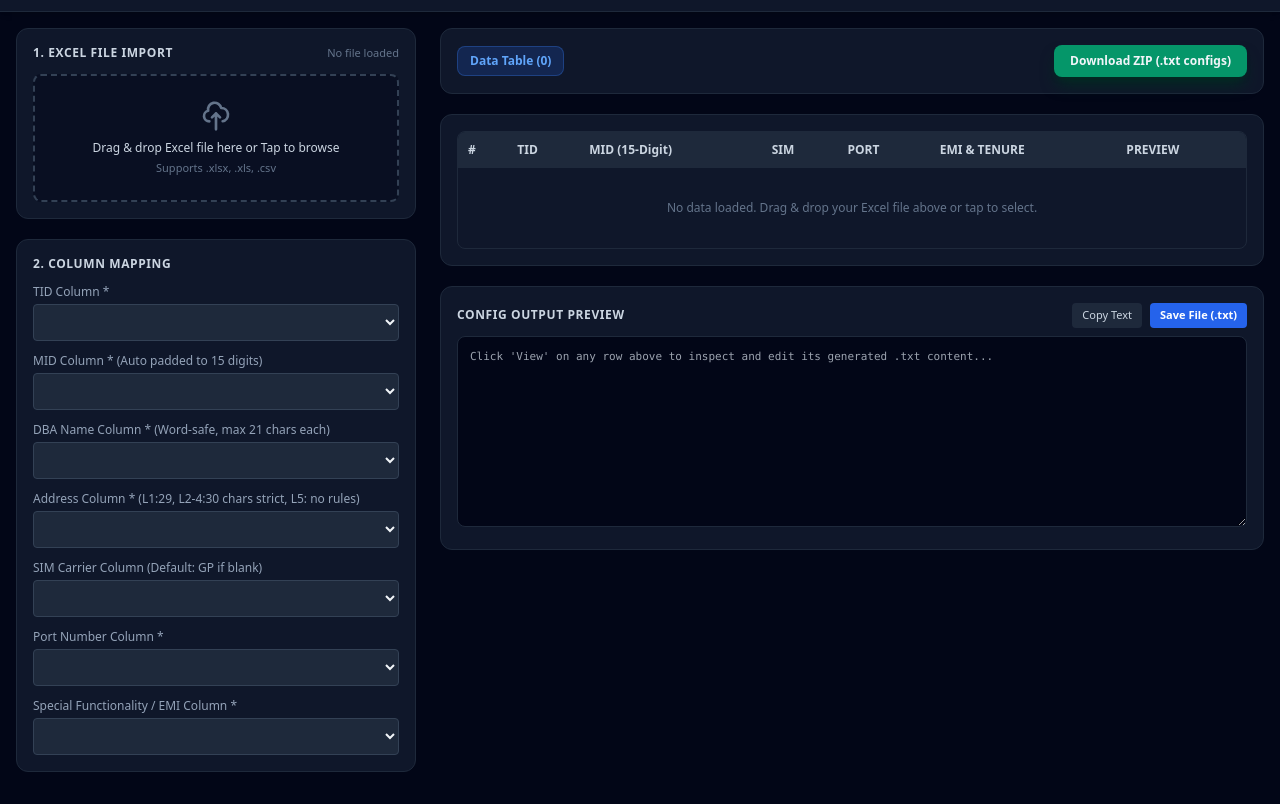
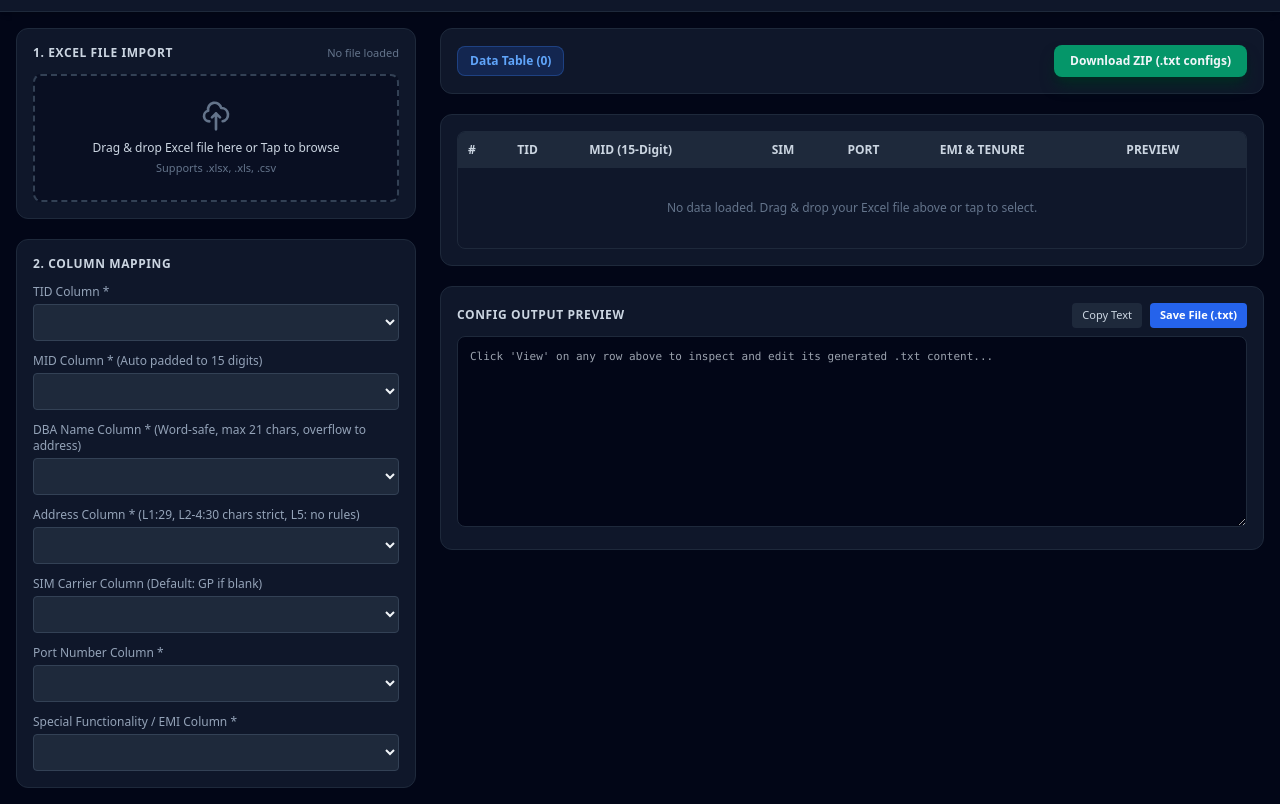
Before and after one commit to rakibahian1-sudo/POS-CONFIG-CITY-BANK, a plain HTML site: page index.html in a window 1280 px wide. Shown: the part 65-869 px from the top of the page. Drawn offline with nearby package versions, Linux system fonts and the light colour scheme.

Commit message:
Add files via upload

```diff
--- a/index.html
+++ b/index.html
@@ -59,7 +59,7 @@
                     <select id="midCol" class="w-full bg-slate-800 border border-slate-700 rounded p-2 text-xs" onchange="updateTable()"></select>
                 </div>
                 <div>
-                    <label class="text-xs text-slate-400 block mb-1">DBA Name Column * (Word-safe, max 21 chars each)</label>
+                    <label class="text-xs text-slate-400 block mb-1">DBA Name Column * (Word-safe, max 21 chars, overflow to address)</label>
                     <select id="dbaCol" class="w-full bg-slate-800 border border-slate-700 rounded p-2 text-xs" onchange="updateTable()"></select>
                 </div>
                 <div>
@@ -313,7 +313,7 @@
             const tid = (tCol ? row[tCol] : "").trim() || "18037816";
             const mid = formatMID(mCol ? row[mCol] : "");
 
-            // 1. DBA NAME (max 21 chars each, word-safe)
+            // 1. DBA NAME (max 21 chars each, word-safe, overflow to address)
             const dbaRaw = (dCol ? row[dCol] : "").trim();
             const dbaWords = getWords(dbaRaw);
 
@@ -358,7 +358,7 @@
                 i++;
             }
 
-            // 2. ADDRESS LINES (ADDR1: max 29, ADDR2/3/4: max 30, ADDR5: no rules)
+            // 2. ADDRESS LINES (ADDR1: max 29, ADDR2/3/4: max 30, ADDR5: no rules) + DBA Overflow included
             const rawAddr = aCol ? (row[aCol] || "") : "";
             const addrWords = getWords(rawAddr);
 
@@ -366,11 +366,9 @@
             let addrLines = ["", "", "", "", ""];
             let currentLineIdx = 0;
 
-            // Define limits for lines 1 to 4
             const limits = [29, 30, 30, 30];
 
             allAddrWords.forEach(word => {
-                // If we are on ADDR5 (index 4) or beyond, put everything remaining here without any limit
                 if (currentLineIdx >= 4) {
                     addrLines[4] = addrLines[4] ? addrLines[4] + " " + word : word;
                     return;
```
